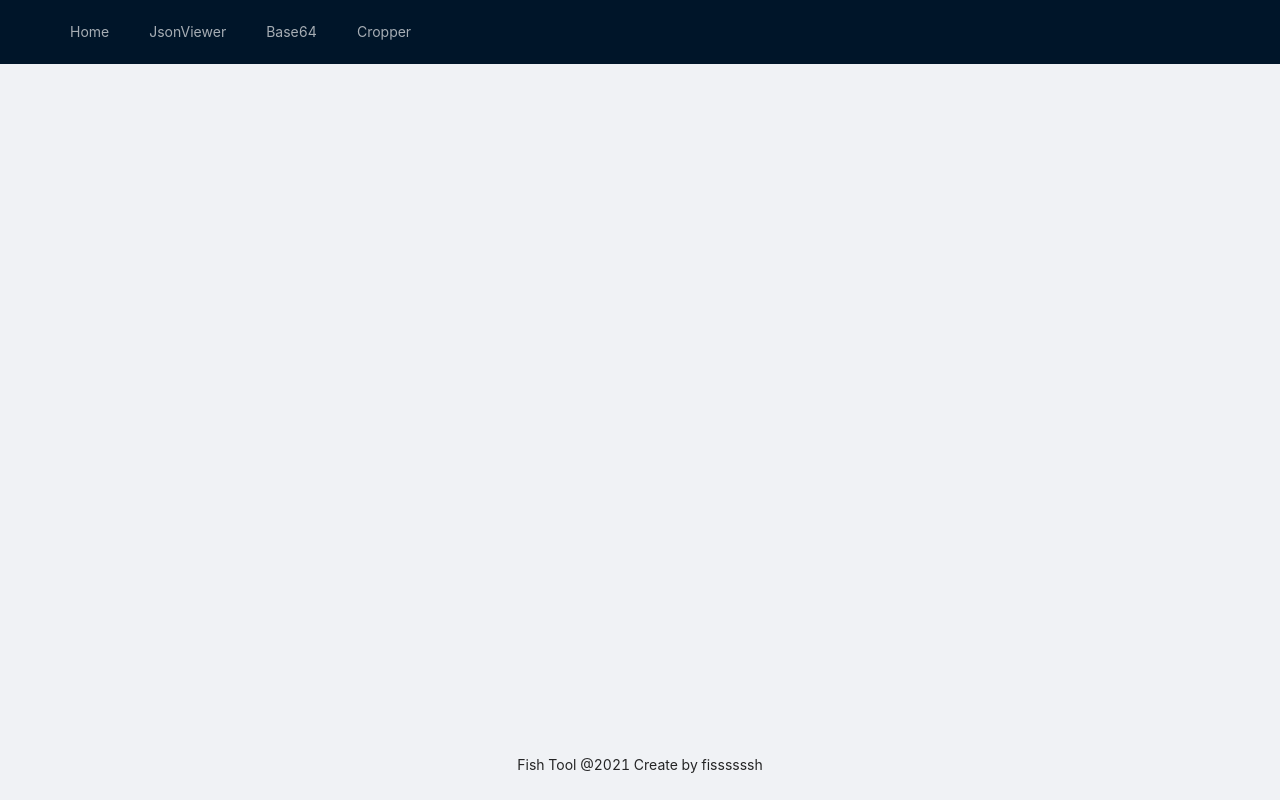
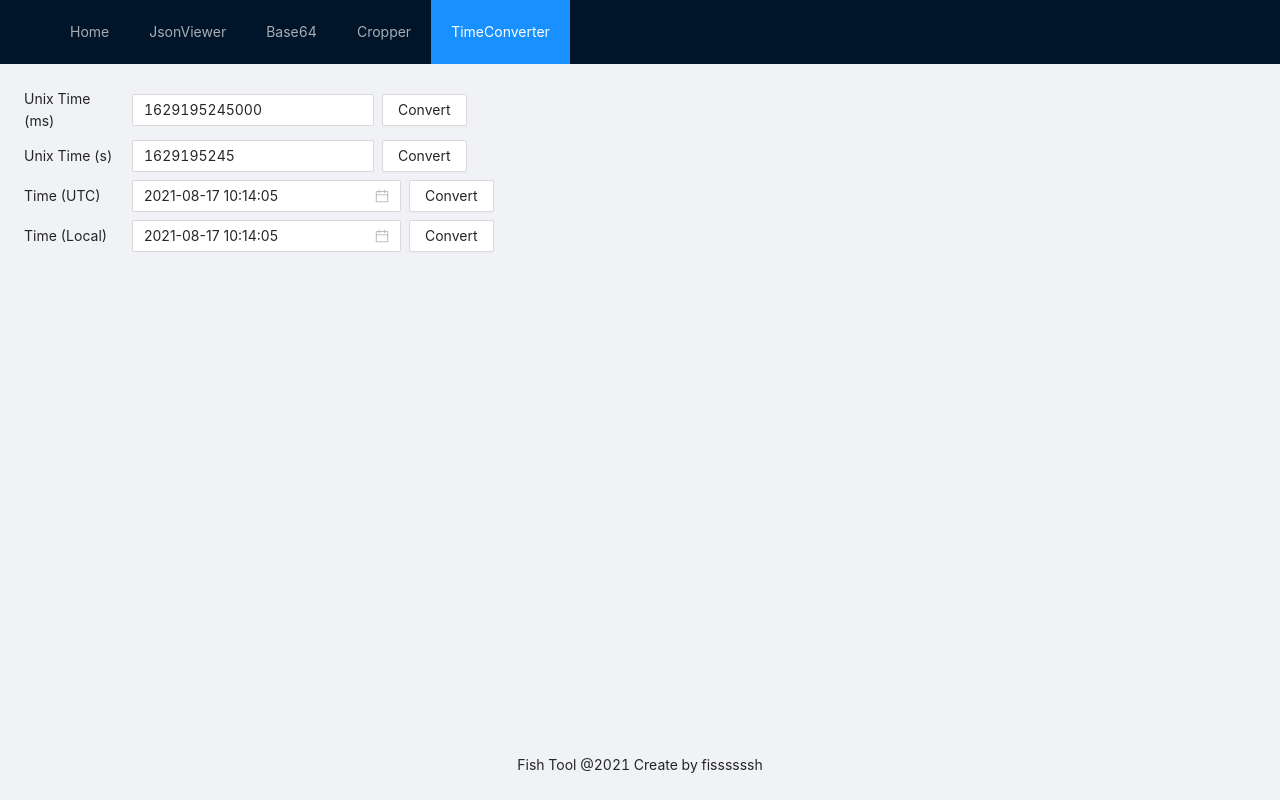
Before and after one commit to fissssssh/fish-tool, a React (Create React App) app: page /timeconverter in a window 1280 px wide. Built offline with nearby package versions, Linux system fonts and the light colour scheme.

Commit message:
增加时间转换小工具

```diff
--- a/package.json
+++ b/package.json
@@ -9,6 +9,7 @@
     "@testing-library/user-event": "^12.8.3",
     "antd": "^4.16.12",
     "cropperjs": "^1.5.12",
+    "moment": "^2.29.1",
     "prop-types": "^15.7.2",
     "react": "^17.0.2",
     "react-dom": "^17.0.2",
--- a/src/router/index.js
+++ b/src/router/index.js
@@ -2,6 +2,7 @@ import Base64 from "../views/base64";
 import Home from "../views/home";
 import JsonViewer from "../views/json-viewer";
 import Cropper from "../views/cropper";
+import TimeConverter from "../views/time-converter";
 
 const routes = [
   {
@@ -12,7 +13,7 @@ const routes = [
     meta: { title: "Home" },
   },
   {
-    path: "/json-viewer",
+    path: "/jsonviewer",
     name: "JsonViewer",
     component: JsonViewer,
     meta: { title: "JsonViewer" },
@@ -29,5 +30,11 @@ const routes = [
     component: Cropper,
     meta: { title: "Cropper" },
   },
+  {
+    path: "/timeconverter",
+    name: "TimeConverter",
+    component: TimeConverter,
+    meta: { title: "TimeConverter" },
+  },
 ];
 export default routes;
--- /dev/null
+++ b/src/views/time-converter/index.css
@@ -0,0 +1,4 @@
+.label {
+  width: 100px;
+  display: inline-block;
+}
--- /dev/null
+++ b/src/views/time-converter/index.js
@@ -0,0 +1,126 @@
+import "./index.css";
+import {
+  Button,
+  Col,
+  DatePicker,
+  Input,
+  Row,
+  Typography,
+  Space,
+  message,
+} from "antd";
+import moment from "moment";
+import React from "react";
+const { Text } = Typography;
+
+export default class TimeConverter extends React.Component {
+  constructor(props) {
+    super(props);
+    let now = moment.utc();
+    this.state = {
+      utcTime: now,
+      localTime: moment(now).local(),
+      unixTimeMilliseconds: now.valueOf(),
+      unixTimeSeconds: now.unix(),
+    };
+  }
+  btnConvertClicked(from) {
+    try {
+      console.log(from);
+      debugger;
+      let utc = null;
+      switch (from) {
+        case "UnixTimeMilliseconds":
+          utc = moment.utc(this.state.unixTimeMilliseconds);
+          break;
+        case "UnixTimeSeconds":
+          utc = moment.unix(this.state.unixTimeSeconds).utc();
+          break;
+        case "UtcTime":
+          utc = moment.utc(this.state.utcTime);
+          break;
+        case "LocalTime":
+          utc = moment.utc(this.state.localTime);
+          break;
+        default:
+          throw Error(`Unknow source: ${from}`);
+      }
+      this.setState({
+        utcTime: utc,
+        localTime: moment(utc).local(),
+        unixTimeMilliseconds: utc.valueOf(),
+        unixTimeSeconds: utc.unix(),
+      });
+    } catch (error) {
+      message.error(error.message);
+    }
+  }
+  render() {
+    return (
+      <Row gutter={[8, 8]}>
+        <Col span={24}>
+          <Space>
+            <Text className="label">Unix Time (ms)</Text>
+            <Input
+              type="number"
+              min={0}
+              value={this.state.unixTimeMilliseconds}
+              onChange={(e) =>
+                this.setState({ unixTimeMilliseconds: Number(e.target.value) })
+              }
+            />
+            <Button
+              onClick={() => this.btnConvertClicked("UnixTimeMilliseconds")}
+            >
+              Convert
+            </Button>
+          </Space>
+        </Col>
+
+        <Col span={24}>
+          <Space>
+            <Text className="label">Unix Time (s)</Text>
+            <Input
+              type="number"
+              min={0}
+              value={this.state.unixTimeSeconds}
+              onChange={(e) =>
+                this.setState({ unixTimeSeconds: Number(e.target.value) })
+              }
+            />
+            <Button onClick={() => this.btnConvertClicked("UnixTimeSeconds")}>
+              Convert
+            </Button>
+          </Space>
+        </Col>
+
+        <Col span={24}>
+          <Space>
+            <Text className="label">Time (UTC) </Text>
+            <DatePicker
+              showTime
+              value={this.state.utcTime}
+              onChange={(value) => this.setState({ utcTime: value })}
+            ></DatePicker>
+            <Button onClick={() => this.btnConvertClicked("UtcTime")}>
+              Convert
+            </Button>
+          </Space>
+        </Col>
+        <Col span={24}>
+          <Space>
+            <Text className="label">Time (Local) </Text>
+            <DatePicker
+              showTime
+              value={this.state.localTime}
+              onChange={(value) => this.setState({ localTime: value })}
+            ></DatePicker>
+            <Button onClick={() => this.btnConvertClicked("LocalTime")}>
+              Convert
+            </Button>
+          </Space>
+        </Col>
+      </Row>
+    );
+  }
+}
```
Also changed, not shown: 1 other file (tests, documents, lock files or other folders).
